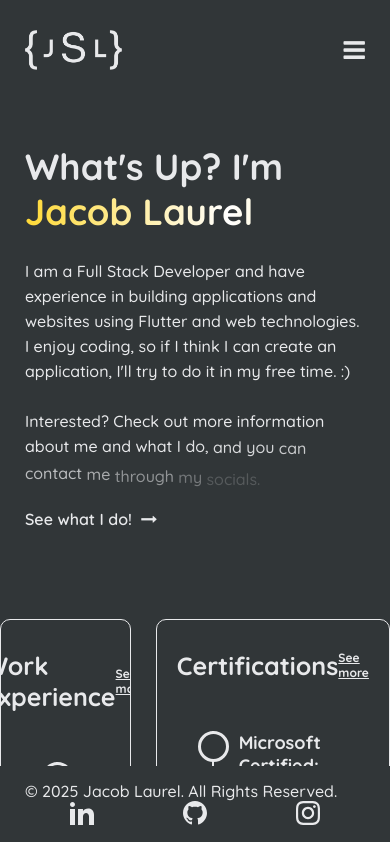
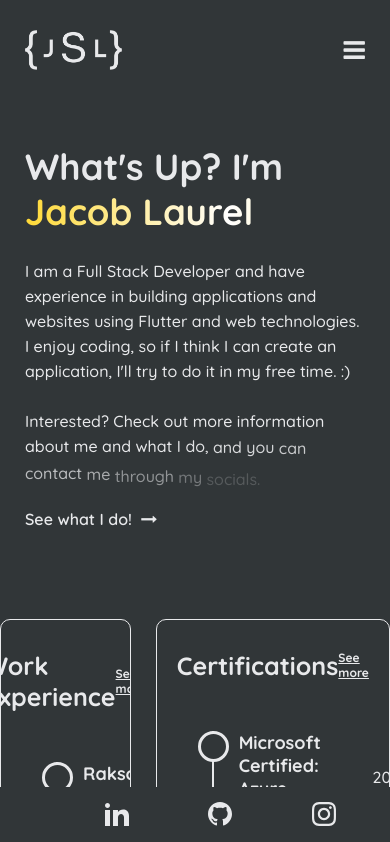
Before and after one commit to bocyej/portfolio, a React (Vite) app: page / in a window 390 px wide. Shown: the top 842 px of the page. Built offline with nearby package versions, Linux system fonts and the light colour scheme.

Commit message:
fix copyright footer

```diff
--- a/src/css/Footer.css
+++ b/src/css/Footer.css
@@ -16,24 +16,27 @@ footer {
   footer {
     display: flex;
     width: 100%;
-    padding: 0;
     position: fixed;
     bottom: 0;
-    margin: 0;
+    margin: 0 0 -1px;
     background-color: var(--timeline-circle-background);
     padding: 15px 0;
     z-index: 100;
   }
 
   .footer-social-media {
-    width: 100%;
+    width: 100vw;
     display: flex;
     flex-direction: row;
-    justify-content: space-around;
+    justify-content: space-evenly;
   }
 
   .footer-social-media a {
     margin: 0;
+  }
+
+  .copyright {
+    display: none;
   }
 }
 
```
